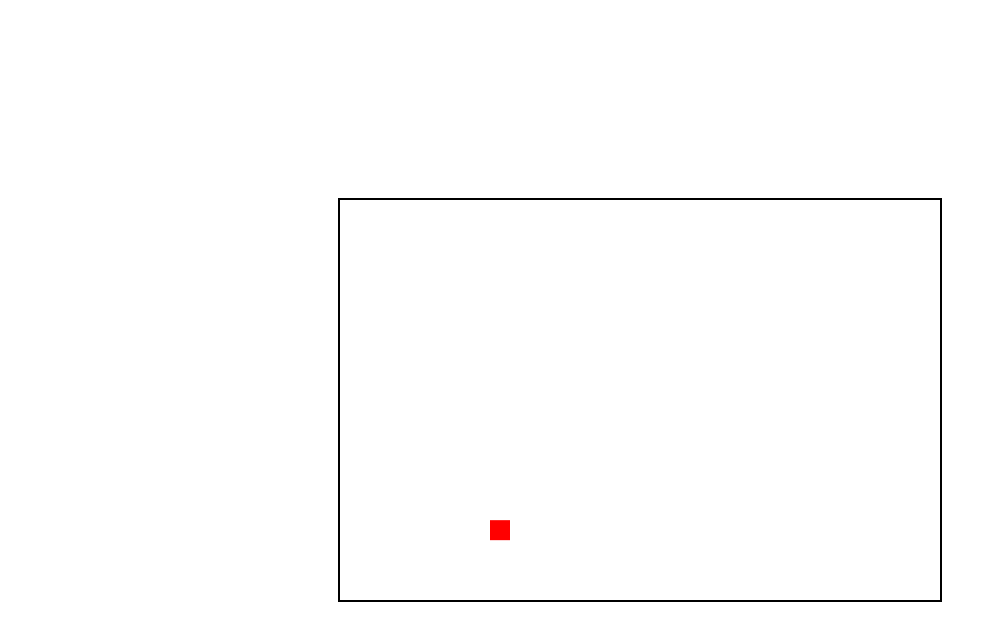
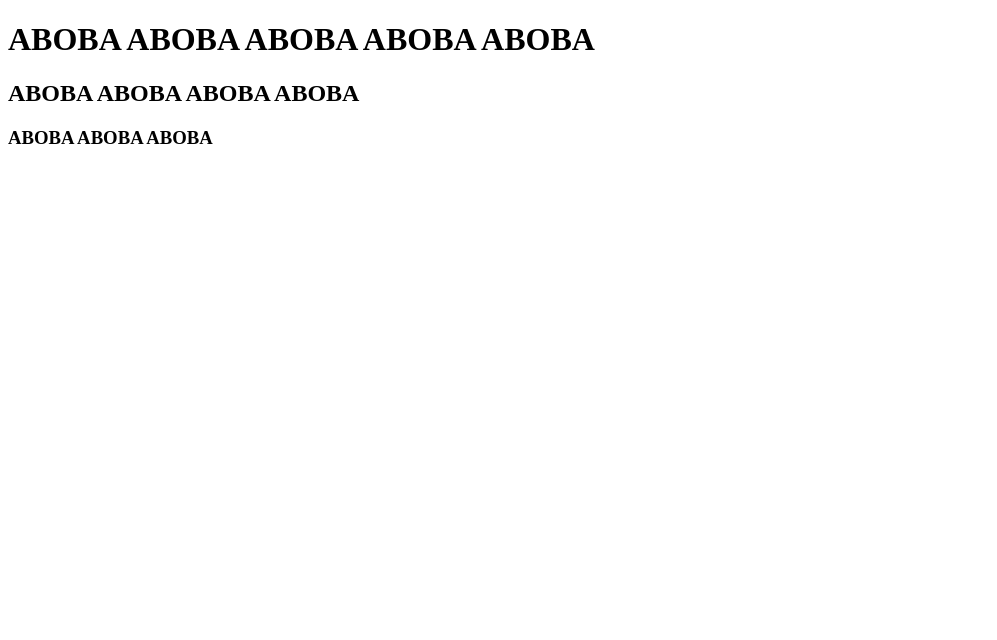
Before and after one commit to jesusslik/somecode, a plain HTML site: page index.html in a window 1280 px wide. Shown: the whole page, without its empty margins (0-997 px from the left). Drawn offline with Linux system fonts and the light colour scheme.

Commit message:
Update index.html

```diff
--- a/index.html
+++ b/index.html
@@ -4,10 +4,8 @@
         <link rel="stylesheet" href="style.css">
     </head>
     <body>
-        <canvas id="field"></canvas>
-        <script src="bird.js"></script>
-        <script src="main.js"></script>
-        <script src="obstacles.js"></script>
-        <script src="particle.js"></script>
+        <h1>ABOBA ABOBA ABOBA ABOBA ABOBA</h1>
+        <h2>ABOBA ABOBA ABOBA ABOBA</h2>
+        <h3>ABOBA ABOBA ABOBA </h3>
     </body>
 </html>
```
